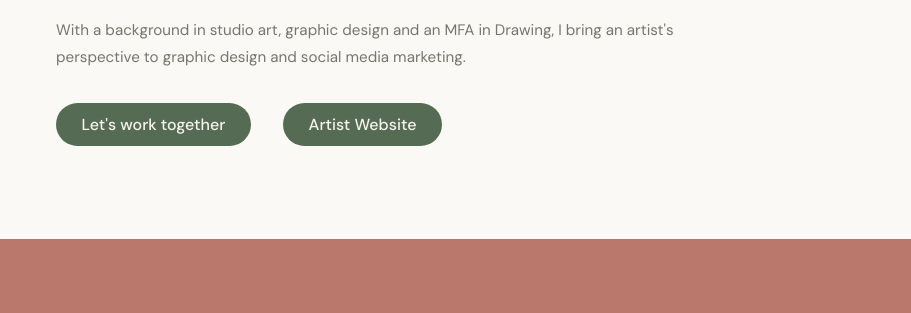
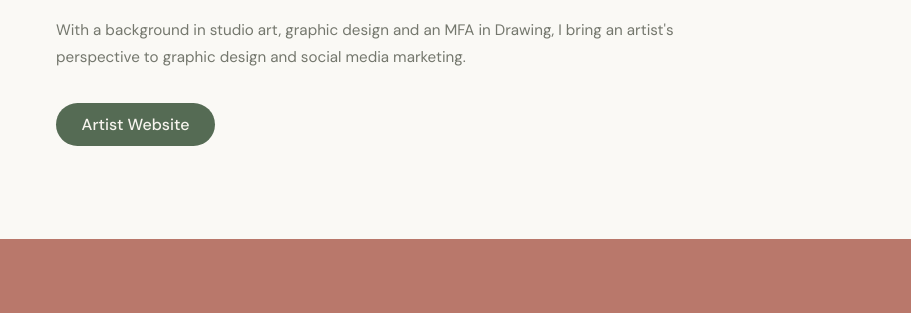
Before and after one commit to haleyclancyinyart/Inyart-designs, a plain HTML site: page index.html in a window 1280 px wide. Shown: the part 4938-5251 px from the top of the page, 369-1280 px from the left. Drawn offline with Linux system fonts and the light colour scheme.

Commit message:
Update index.html

```diff
--- a/index.html
+++ b/index.html
@@ -317,7 +317,6 @@
       </p>
 
 <div class="about-links">
-  <a href="#contact" class="button button-dark">Let's work together</a>
   <a href="https://www.haleyclancyinyart.com"
      target="_blank"
      rel="noopener noreferrer"
```
